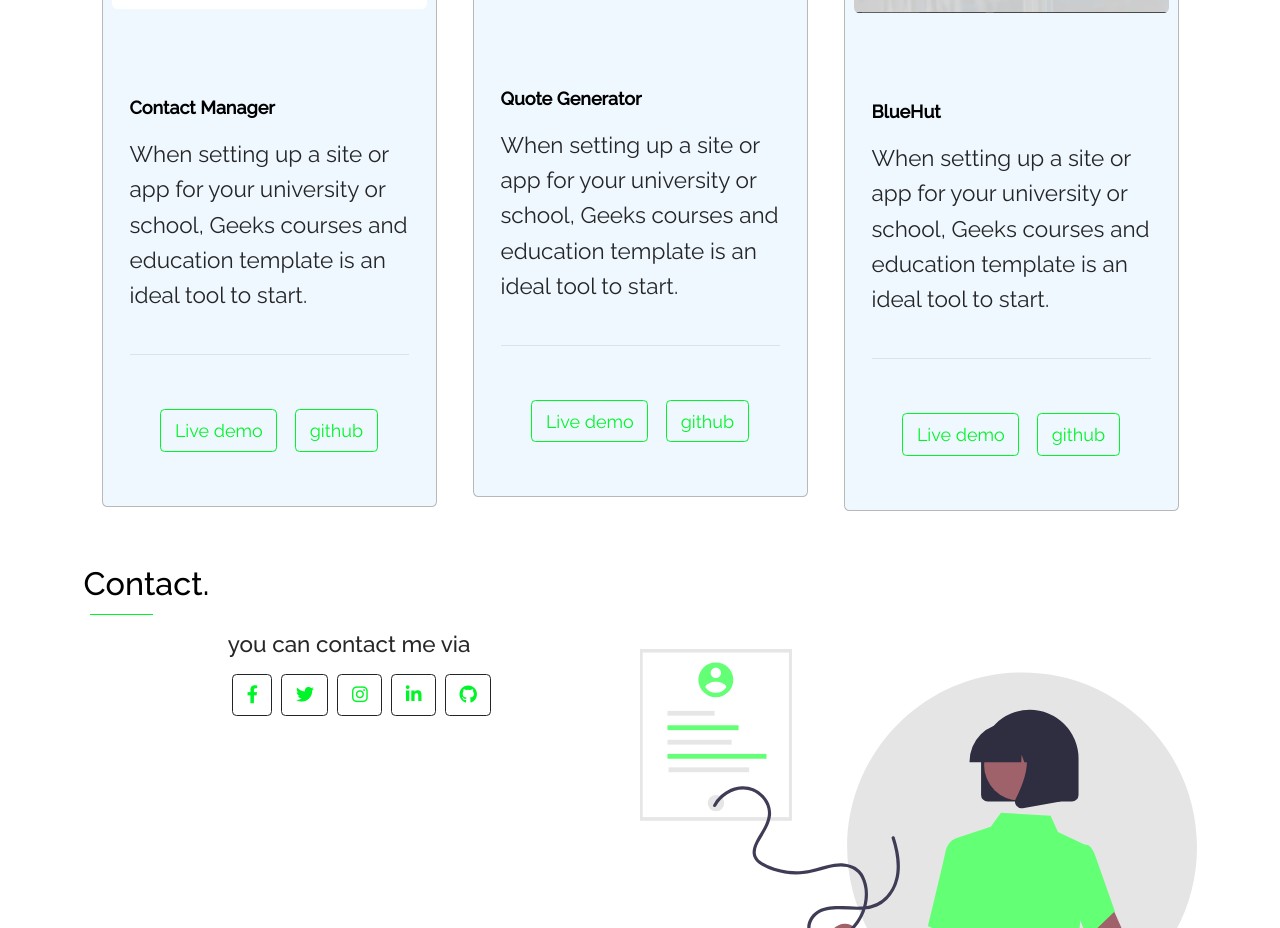
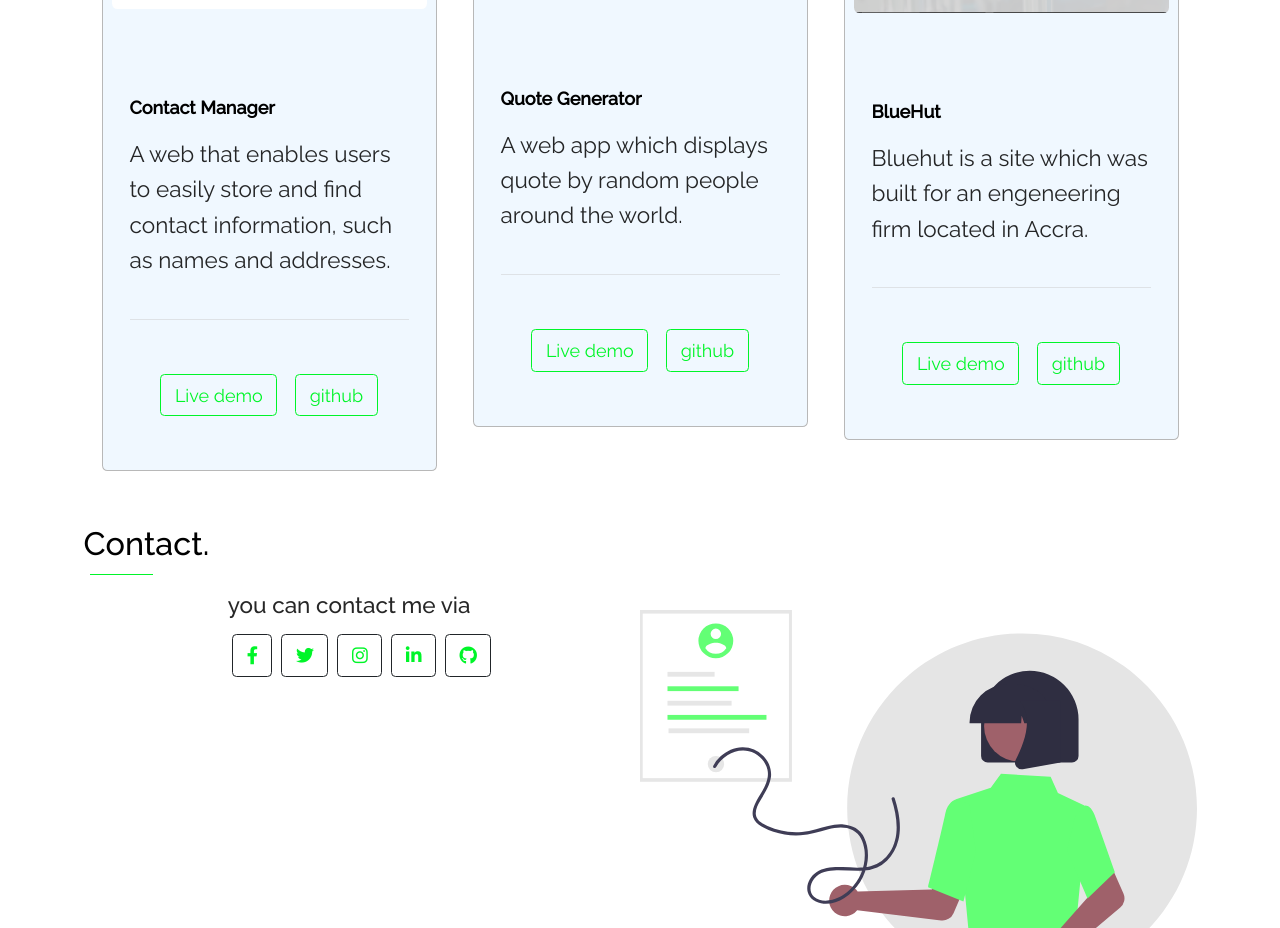
Before and after one commit to akglitch/myportfollio, a React (Create React App) app: page / in a window 1280 px wide. Shown: the part 2120-3048 px from the top of the page. Built offline with nearby package versions, Linux system fonts and the light colour scheme.

Commit message:
Update Projects.js

```diff
--- a/src/components/Projects.js
+++ b/src/components/Projects.js
@@ -20,9 +20,7 @@ return(<Col xs={{span:24}} sm={{span:24}} md={{span:12}} lg={{span:8}}>
           <div className="card-body px-4 py-5 p-md-8">
             <div className="border-bottom pb-3 mb-5">
               <h3 className="mb-2 fw-bold display-5"> <a href="#slime" className="text-inherit" class="stack">{project.name}</a></h3>
-              <p className="lead">When setting up a site or app for your university
-                or school, Geeks courses and education
-                template is an ideal tool to start.</p>
+              <p className="lead">{project.desc}</p>
             </div>
             <div className="d-flex flex-row justify-content-center">
               <a href={project.site} target="_blank" rel="noreferrer" className="btn btn-outline-primary mx-2">
```
